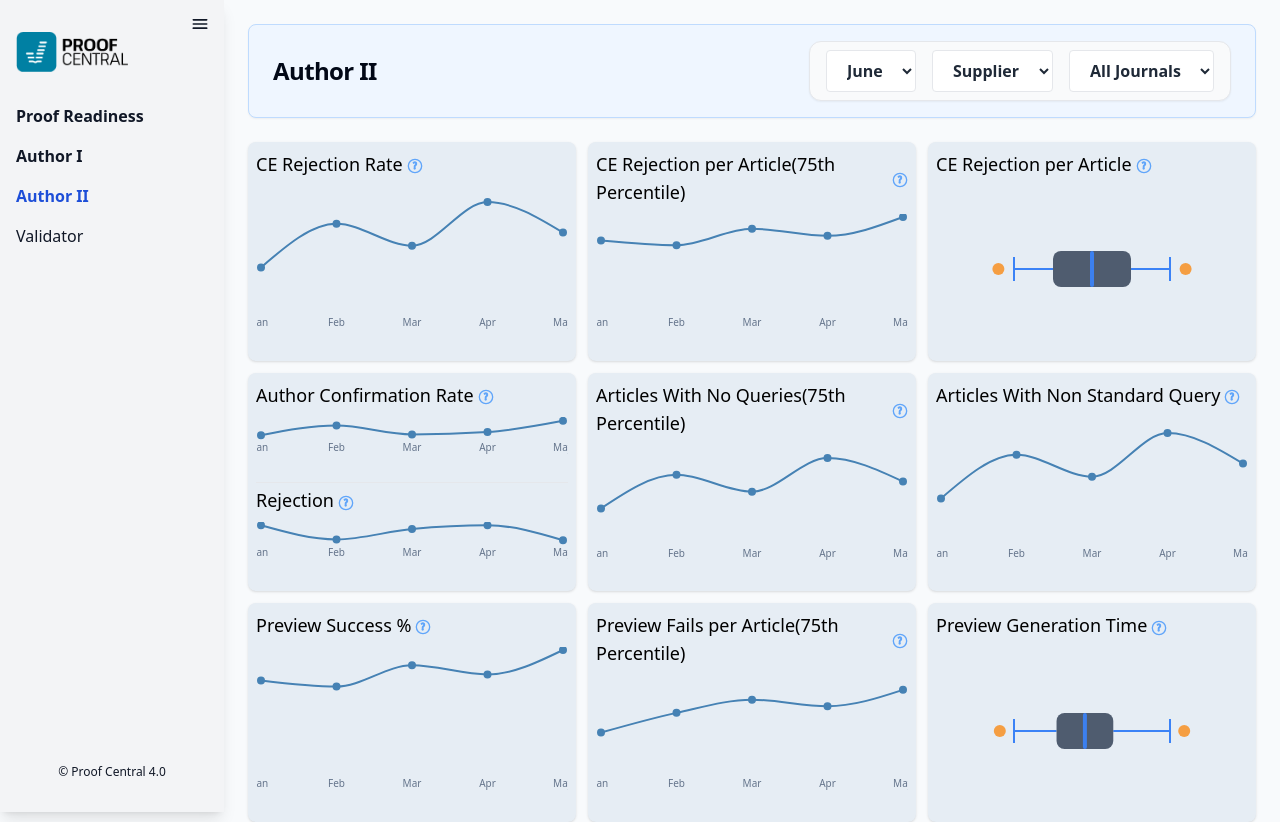
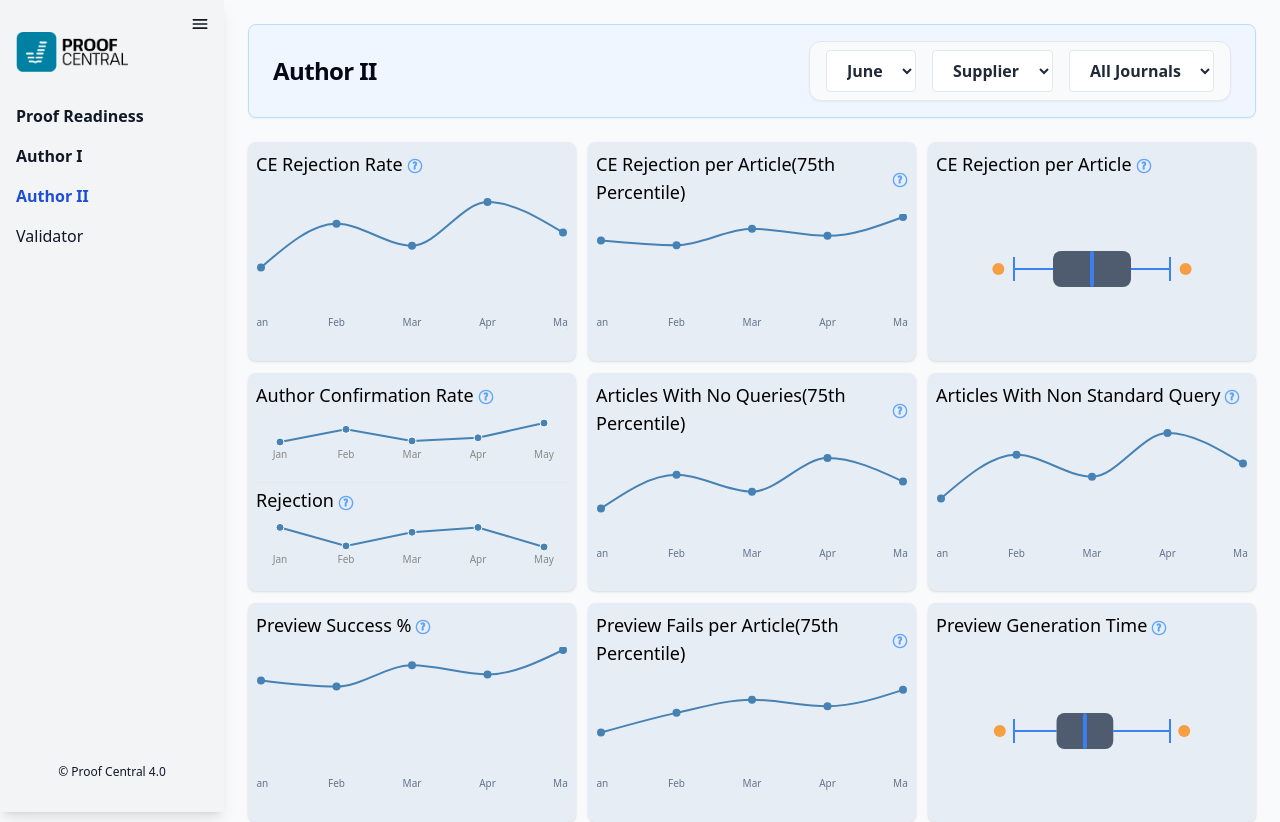
Before and after one commit to Subhashbisnoi/Neoprc-Dashboard, a React (Vite) app: page / in a window 1280 px wide. Both pictures are taken after a click on the item "Author II". Built offline with nearby package versions, Linux system fonts and the light colour scheme.

Commit message:
trend for author

```diff
--- /dev/null
+++ b/src/components/dashboard/Chartforconf.tsx
@@ -0,0 +1,69 @@
+import React from 'react';
+import {ResponsiveContainer, LineChart, Line, XAxis, YAxis, Tooltip} from 'recharts';
+
+interface ChartForConfProps {
+  data: Array<{ name: string; value: number }>;
+  color?: string;
+  cardTitle?: string;
+}
+
+const CustomTooltip = ({ active, payload, label }: any) => {
+  if (active && payload && payload.length) {
+    const value = payload[0].value;
+    const cardTitle = payload[0].payload.cardTitle || label;
+    const month = payload[0].payload.name;
+    const percent = `${value}%`;
+    const prev = payload[0].payload.prevValue;
+    let diffElem = null;
+    if (typeof prev === 'number') {
+      const diff = value - prev;
+      const diffAbs = Math.abs(diff);
+      if (diff > 0) {
+        diffElem = (
+          <span className="flex items-center font-semibold">
+            <svg className="inline w-4 h-4 mr-1 text-green-500" fill="none" stroke="currentColor" strokeWidth="2" viewBox="0 0 24 24"><path strokeLinecap="round" strokeLinejoin="round" d="M5 10l7-7m0 0l7 7m-7-7v18"/></svg>
+            <span className="text-green-500">{diffAbs.toFixed(2)}%</span>
+            <span className="text-muted-foreground ml-1"> higher than previous month</span>
+          </span>
+        );
+      } else if (diff < 0) {
+        diffElem = (
+          <span className="flex items-center font-semibold">
+            <svg className="inline w-4 h-4 mr-1 text-red-400" fill="none" stroke="currentColor" strokeWidth="2" viewBox="0 0 24 24"><path strokeLinecap="round" strokeLinejoin="round" d="M19 14l-7 7m0 0l-7-7m7 7V3"/></svg>
+            <span className="text-red-400">{diffAbs.toFixed(2)}%</span>
+            <span className="text-muted-foreground ml-1"> lower than previous month</span>
+          </span>
+        );
+      }
+    }
+    return (
+      <div className="bg-card border border-border rounded-lg shadow-lg p-3">
+        <p className="text-s text-muted-foreground">{`Month: ${month}`}</p>
+        <p className="text-sm font-medium text-foreground">{`${cardTitle}: ${percent}`}</p>
+        {diffElem && (
+          <p className="text-xs mt-1">{diffElem}</p>
+        )}
+      </div>
+    );
+  }
+  return null;
+};
+
+const ChartForConf: React.FC<ChartForConfProps> = ({ data, color = '#4682b4', cardTitle }) => {
+  // Add prevValue and cardTitle to each data point for tooltip comparison, like DashboardLineChart
+  const dataWithPrev = data.map((d, i) => ({ ...d, prevValue: i > 0 ? data[i - 1].value : undefined, cardTitle }));
+  return (
+    <div style={{ width: '100%', height: '100%' }}>
+      <ResponsiveContainer width="100%" height="100%">
+        <LineChart data={dataWithPrev} margin={{ top: 5, right: 24, left: 24, bottom: 5 }}>
+              <XAxis dataKey="name" axisLine={false} tickLine={false} tick={{ fontSize: 10, fill: '#888' }} interval={0} />
+              <YAxis hide={true} />
+              <Tooltip content={<CustomTooltip />} />
+              <Line type="linear" dataKey="value" stroke="#4682b4" strokeWidth={2} dot={{ r: 4, fill: '#4682b4', stroke: '#fff', strokeWidth: 1 }} />
+            </LineChart>
+      </ResponsiveContainer>
+    </div>
+  );
+};
+
+export default ChartForConf;
--- a/src/components/dashboard/Reports.tsx
+++ b/src/components/dashboard/Reports.tsx
@@ -4,6 +4,7 @@ import { DashboardBoxPlot } from "./BoxPlot";
 import HeadingTooltip from "./HeadingTooltip";
 import { headingDescriptions } from "./headingDescriptions";
 import { ChartForNumber } from './Chartfornumber';
+import ChartForConf from './Chartforconf';
 
 const dummyLineData = [
   [
@@ -112,7 +113,7 @@ export const Reports = () => {
                   <span className="text-lg font-medium text-black mb-2 self-start">
   <HeadingTooltip description={headingDescriptions[rowTitles[1][0]] || ""}>{rowTitles[1][0]}</HeadingTooltip>
 </span>
-                  <DashboardLineChart data={dummyLineData[3]} cardTitle={rowTitles[1][0]} />
+                  <ChartForConf data={dummyLineData[3]} cardTitle={rowTitles[1][0]} color="#4682b4" />
                 </div>
                 {/* Divider */}
                 <div className="my-1 w-full border-t border-gray-200"></div>
@@ -121,7 +122,7 @@ export const Reports = () => {
                   <span className="text-lg font-medium text-black mb-2 self-start">
   <HeadingTooltip description={headingDescriptions["Rejetion"] || ""}>{rowTitles[3][0]}</HeadingTooltip>
 </span>
-                  <DashboardLineChart data={dummyLineData[4]} cardTitle={rowTitles[0][0]} />
+                  <ChartForConf data={dummyLineData[4]} cardTitle={rowTitles[3][0]} color="#e57373" />
                 </div>
               </div>
             </div>
```
